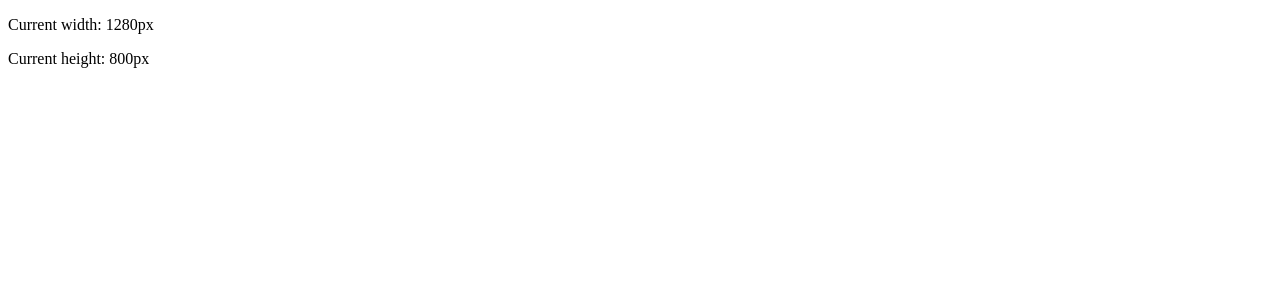
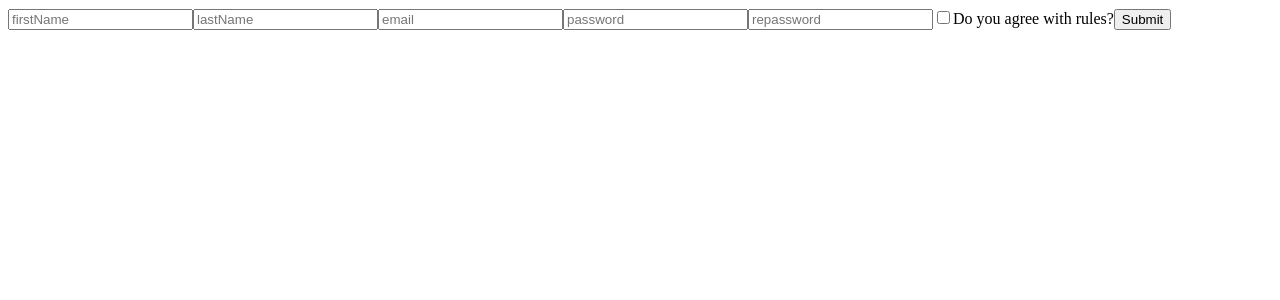
Before and after one commit to Olexandr-Kovalenko-24/React-start, a React (Create React App) app: page /login in a window 1280 px wide. Shown: the top 300 px of the page. Built offline with nearby package versions, Linux system fonts and the light colour scheme.

Commit message:
useReducer hook

```diff
--- a/src/App.js
+++ b/src/App.js
@@ -1,5 +1,6 @@
 import React, { useState } from "react";
-import WindowSizer from "./components/WindowSizer";
+import SignForm from "./components/SignForm";
+// import WindowSizer from "./components/WindowSizer";
 // import UserDashboard from './components/UserDashbord';
 // import DataProvider from "./components/DataProvider";
 // import UserLoader from "./components/UserLoader";
@@ -9,7 +10,7 @@
 function App(props) {
 
     return (
-        <WindowSizer />
+        <SignForm />
     )
 }
 
--- /dev/null
+++ b/src/components/SignForm/index.js
@@ -0,0 +1,46 @@
+import React, { useReducer } from 'react';
+import { reducer } from '../../reducers';
+import CONSTANS from '../../constants';
+const {ACTIONS} = CONSTANS;
+
+const SignForm = () => {
+
+    const [state, dispatch] = useReducer(reducer, {
+        firstName: '',
+        lastName: '',
+        email: '',
+        password: '',
+        repassword: '',
+        agreement: false
+    })
+
+    const changeHandler = ({ target: { name, value } }) => {
+        const action = {
+            value,
+            name,
+            type: ACTIONS.INPUT_CHANGE
+        };
+        dispatch(action);
+    }
+
+    const submitForm = () => {
+
+    }
+
+    return (
+        <form>
+            <input type='text' name='firstName' placeholder='firstName' onChange={changeHandler} value={state.firstName}/>
+            <input type='text' name='lastName' placeholder='lastName' onChange={changeHandler} value={state.lastName}/>
+            <input type='text' name='email' placeholder='email' onChange={changeHandler} value={state.email}/>
+            <input type='text' name='password' placeholder='password' onChange={changeHandler} value={state.password}/>
+            <input type='text' name='repassword' placeholder='repassword' onChange={changeHandler} value={state.repassword}/>
+            <label>
+                <input type='checkbox' name='agreement' />
+                Do you agree with rules?
+            </label>
+            <button>Submit</button>
+        </form>
+    );
+}
+
+export default SignForm;
--- a/src/constants/index.js
+++ b/src/constants/index.js
@@ -2,6 +2,9 @@
     THEMES: {
         DARK: 'DARK',
         LIGHT: 'LIGHT'
+    },
+    ACTIONS: {
+        INPUT_CHANGE: 'INPUT CHANGE'
     }
 }
 
--- /dev/null
+++ b/src/reducers/index.js
@@ -0,0 +1,16 @@
+import CONSTANS from '../constants';
+const {ACTIONS} = CONSTANS;
+
+export const reducer = (state, action) => {
+    switch (action.type) {
+        case ACTIONS.INPUT_CHANGE: {
+            const {name, value} = action;
+            return {...state,
+                [name]: value
+            }
+        }
+        default: {
+            return state;
+        }
+    }
+}
```
